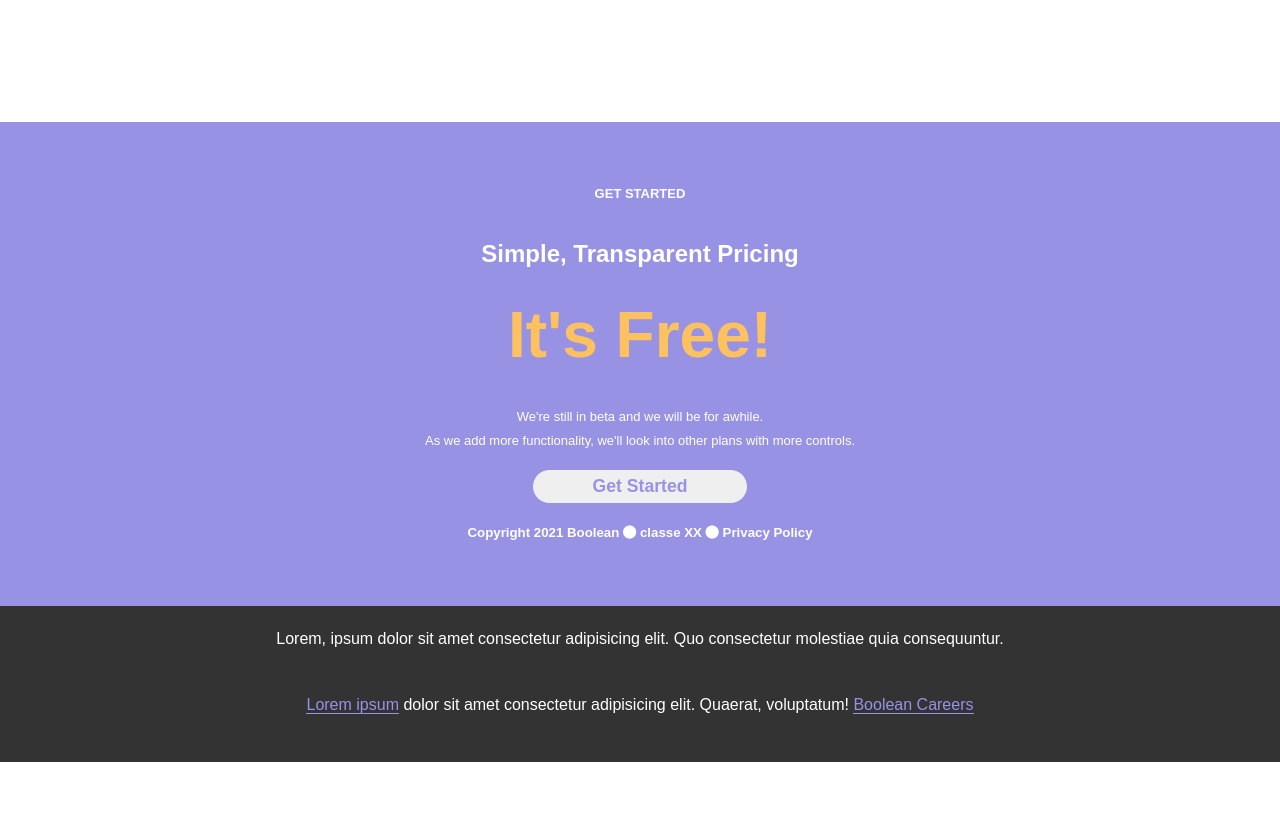
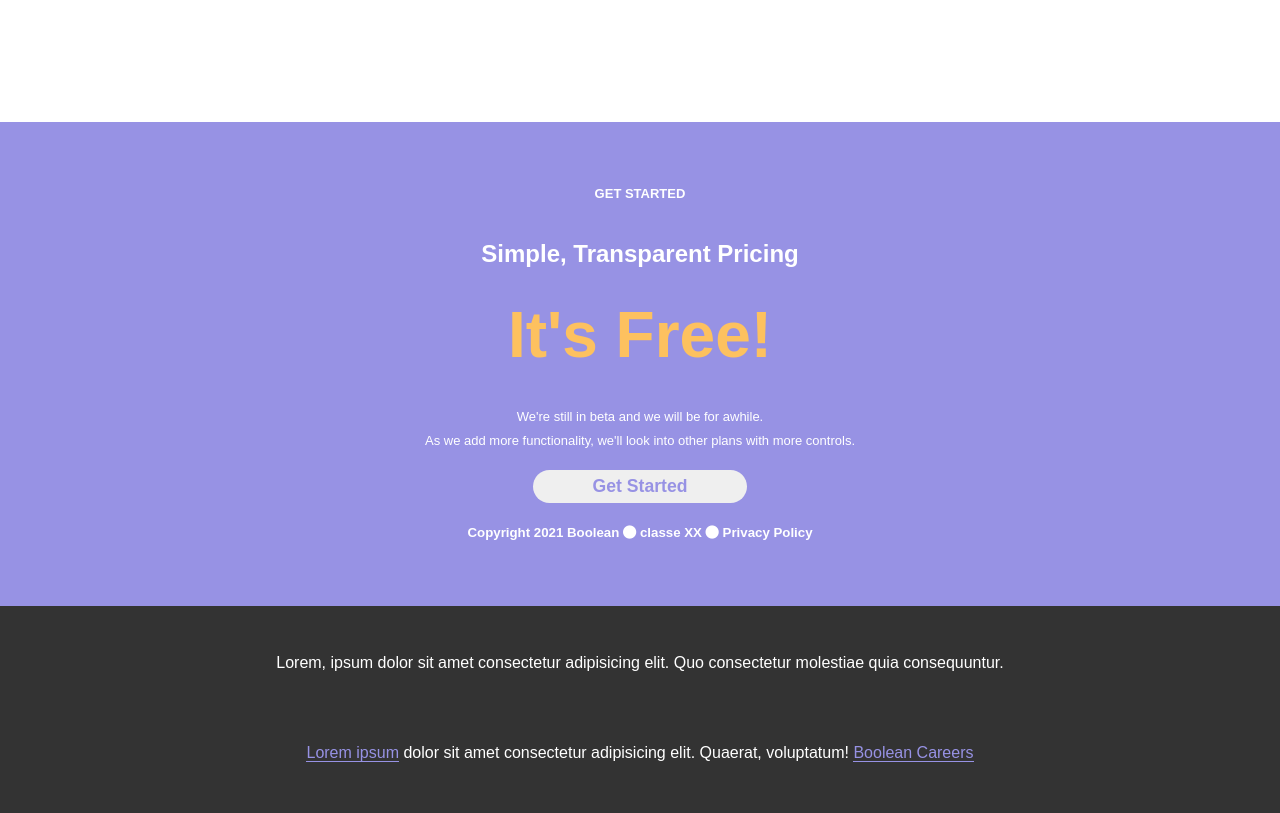
Before and after one commit to marcodldev/htmlcss-responsive-layout, a plain HTML site: page index.html in a window 1280 px wide. Shown: the part 4907-5720 px from the top of the page. Before the commit the page ends 5669 px from the top, so only its background shows below. Drawn offline with Linux system fonts and the light colour scheme.

Commit message:
fixed footer p padding

```diff
--- a/assets/css/style.css
+++ b/assets/css/style.css
@@ -277,7 +277,7 @@
     }
 
     footer p {
-        padding-bottom: 1.5rem;
+        padding: 1.5rem 0px 1.5rem 0px;
     }
 
     .purp {
```
